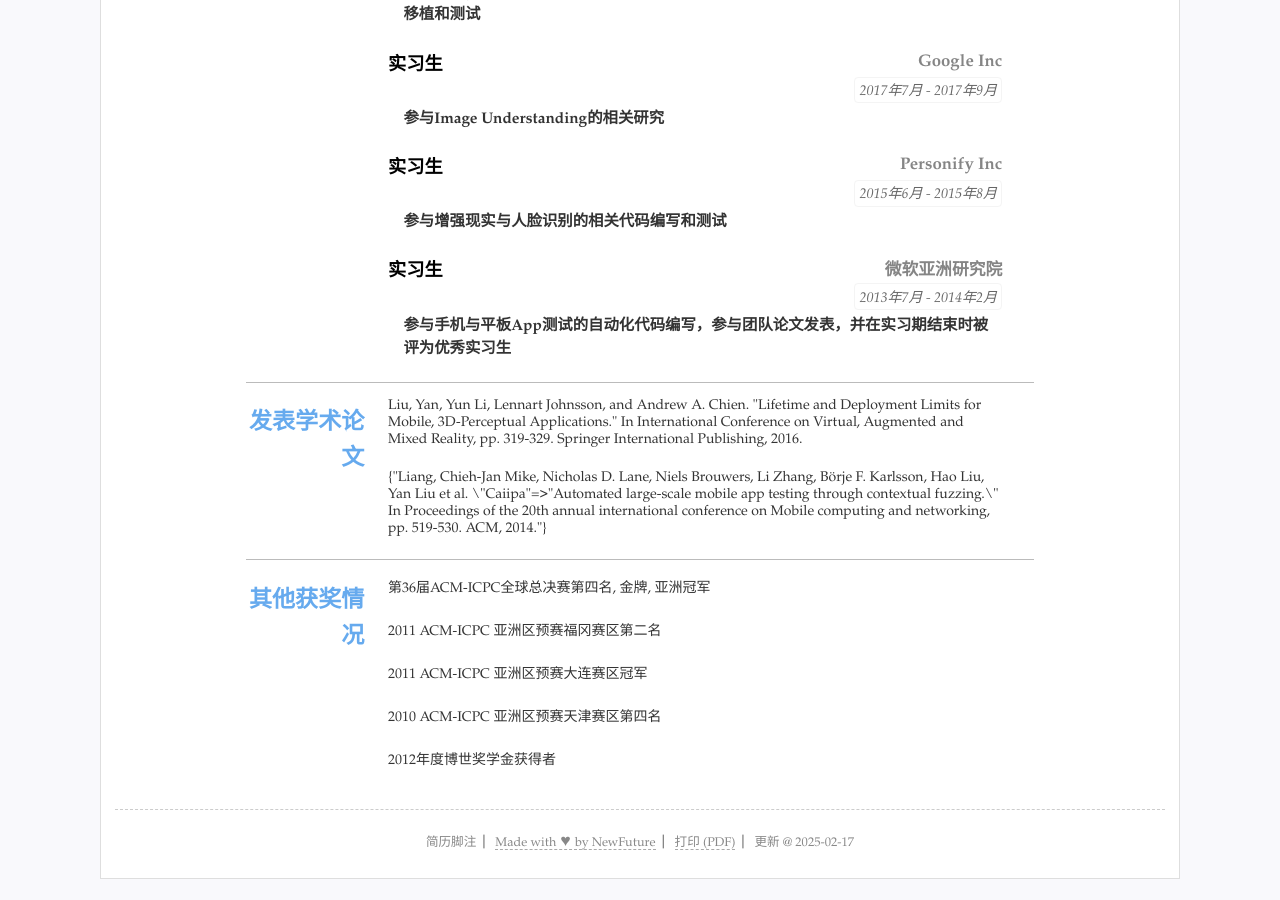
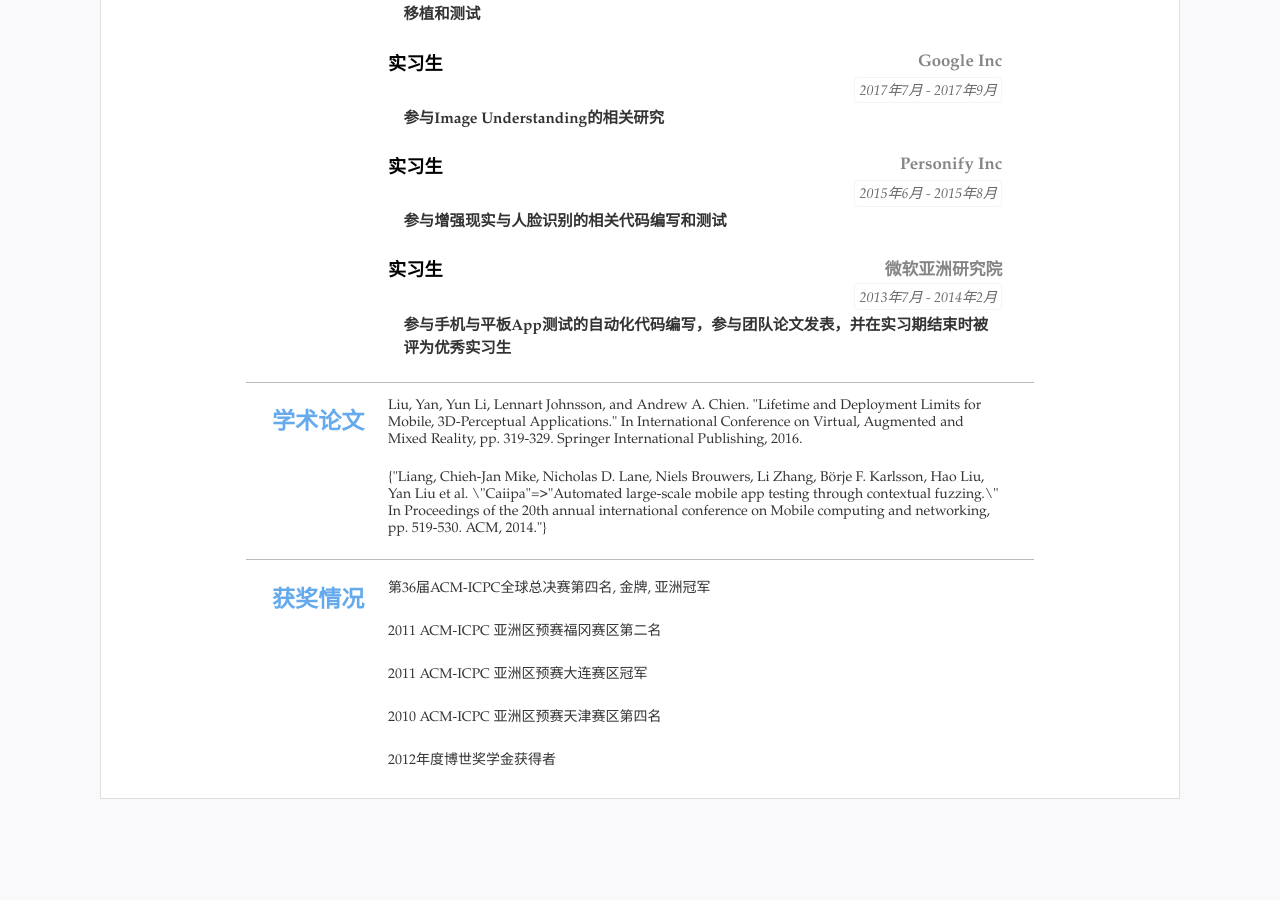
Before and after one commit to joey2005/CV, a Jekyll site: the page built from index.html, in a window 1280 px wide and 900 px high, scrolled down 874 px. Built offline with Jekyll 4.4.1, drawn with Linux system fonts in a browser that asks for light colours; after the commit the page ends 1694 px from its top, so only the background shows below that.

Commit message:
Yan Liu Resume v4

```diff
--- a/_data/resume.yml
+++ b/_data/resume.yml
@@ -109,7 +109,7 @@ main: #简历主要内容，
 #others 其他简略内容(列表)
 others: #其他列表显示
 - type: publications #ID可以为空
-  name: '发表学术论文'
+  name: '学术论文'
   content: #选择需要的格式
   - Liu, Yan, Yun Li, Lennart Johnsson, and Andrew A. Chien. "Lifetime and Deployment Limits for Mobile, 3D-Perceptual Applications." In International Conference on Virtual, Augmented and Mixed Reality, pp. 319-329. Springer International Publishing, 2016.
   - Liang, Chieh-Jan Mike, Nicholas D. Lane, Niels Brouwers, Li Zhang, Börje F. Karlsson, Hao Liu, Yan Liu et al. "Caiipa: Automated large-scale mobile app testing through contextual fuzzing." In Proceedings of the 20th annual international conference on Mobile computing and networking, pp. 519-530. ACM, 2014.
@@ -132,7 +132,7 @@ others: #其他列表显示
 #  - 如果有可以继续添加
 
 - type: awards
-  name: '其他获奖情况'
+  name: '获奖情况'
   content:
   - 第36届ACM-ICPC全球总决赛第四名, 金牌, 亚洲冠军
   - 2011 ACM-ICPC 亚洲区预赛福冈赛区第二名
@@ -141,13 +141,13 @@ others: #其他列表显示
   - 2012年度博世奖学金获得者
 
 #footer 脚注，打印版和web版不同不显示
-footer: #脚注多组
-  print: #打印版markdown或者html
-  screen:
-  - text: "简历脚注"
+#footer: #脚注多组
+#  print: #打印版markdown或者html
+#  screen:
+#  - text: "简历脚注"
   #   href: '/'
-  - text: "Made with &hearts; by NewFuture"
-    href: "https://github.com/NewFuture/CV/"
+#  - text: "Made with &hearts; by NewFuture"
+#    href: "https://github.com/NewFuture/CV/"
 
 #页面额外js脚本，如xx统计
 scripts:
```
